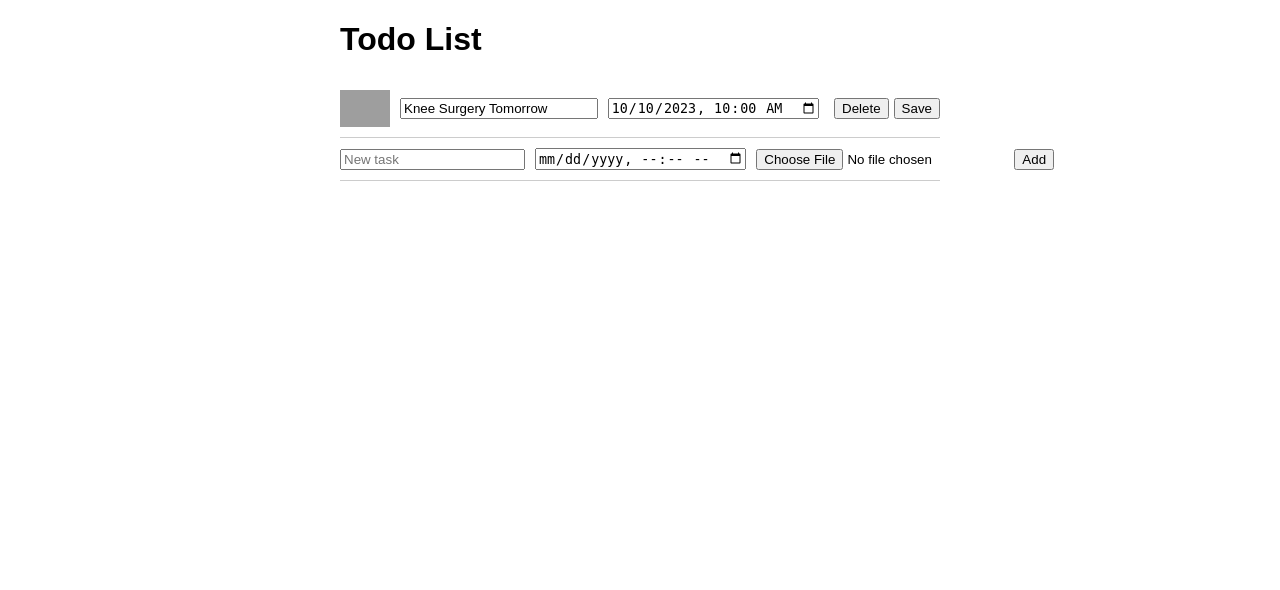
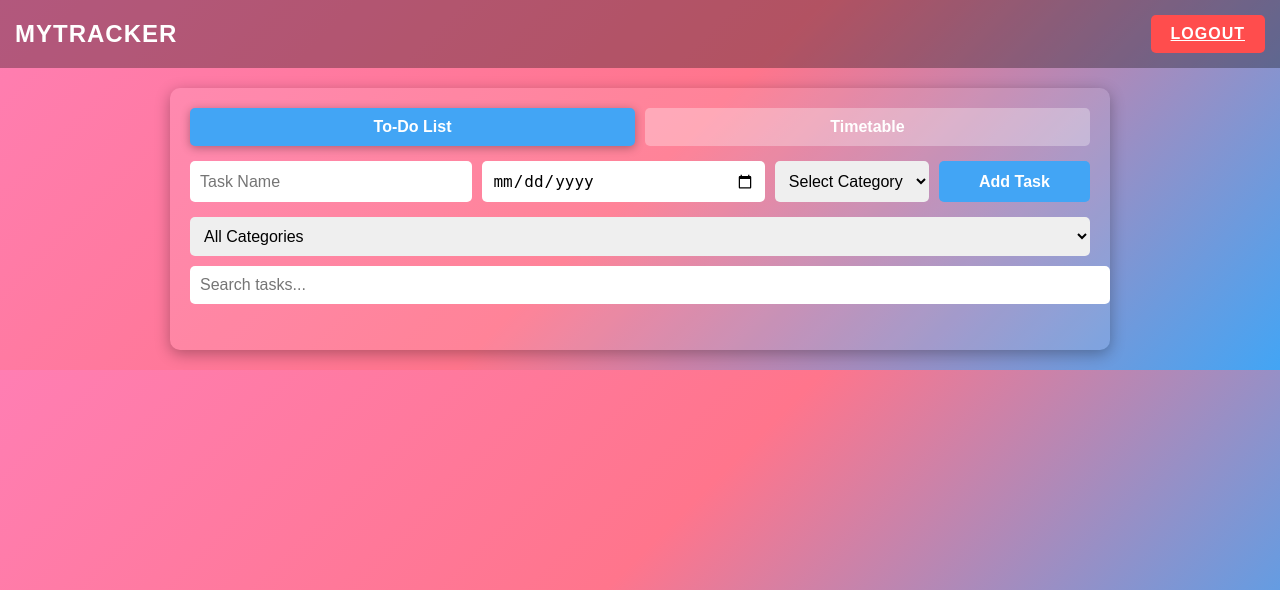
Before and after one commit to narruzza/Python-Code, a Flask app: template MyTracker/templates/todo_list.html in a window 1280 px wide. Shown: the top 590 px of the page. Run offline with Flask 3, Linux system fonts and the light colour scheme; the template is opened without the code that fills it, so the values that code supplies are empty; grey boxes are pictures that could not be loaded.

Commit message:
Update login form and enhance user experience with flash messages; adjust image path in index

```diff
--- a/MyTracker/app.py
+++ b/MyTracker/app.py
@@ -21,8 +21,6 @@ db_session = Session()
 def index():
     return render_template('index.html')
 
-
-
 # Route for login page
 @app.route('/login', methods=["GET", "POST"])
 def login():
@@ -40,44 +38,26 @@ def login():
             flash("Invalid username or password", "danger")
     return render_template('login.html')
 
-
 # Route for signup page
 @app.route('/signup', methods=["GET", "POST"])
 def signup():
     return render_template('signup.html')
 
-# @app.route('/todo_list')
-# def todo_list():
-#     if "user_id" not in session:
-#         flash("Please login to view that page", "warning")
-#         return redirect(url_for("login"))
-#     return render_template("todo_list.html", user_id=session["user_id"], username=session["username"])
+@app.route('/todo_list')
+def todo_list():
+    if "user_id" not in session:
+        flash("Please login to view that page", "warning")
+        return redirect(url_for("login"))
+    # Retrieve the user's tasks from the database
+    user_id = session["user_id"]
+    user = db_session.query(User).get(user_id)
+    return render_template("todo_list.html", user_id=session["user_id"], username=session["username"])
 
-
-# # Google OAuth login route
-# @app.route("/google_login")
-# def google_login():
-#     if not google.authorized:
-#         return redirect(url_for("google.login"))
-
-#     resp = google.get("/plus/v1/people/me")
-#     assert resp.ok, resp.text
-#     email = resp.json()["emails"][0]["value"]
-
-#     # Check if user already exists
-#     user = db_session.query(User).filter_by(username=email).first()
-#     if not user:
-#         # Create a new user if it doesn't exist
-#         new_user = User(username=email, password=generate_password_hash("default_password"))
-#         db_session.add(new_user)
-#         db_session.commit()
-
-#     # Log in the user
-#     session["user_id"] = user.id if user else new_user.id
-#     session["username"] = email
-#     flash("Google login successful!", "info")
-#     return redirect(url_for("todo_list"))
-
+@app.route('/logout')
+def logout():
+    session.pop("user_id", None)
+    flash("You have been logged out.", "info")
+    return redirect(url_for('login'))
 
 # Run the app
 if __name__ == '__main__':
--- a/MyTracker/templates/index.html
+++ b/MyTracker/templates/index.html
@@ -42,7 +42,7 @@ s"
 </head>
 <body>
     <div class="container">
-        <img src="logo.png" alt="MyTracker Logo" class="logo" />
+        <img src="static/logo.jpeg" alt="MyTracker Logo" class="logo" />
         <h1>MyTracker</h1>
         <div class="buttons">
             <a href="{{ url_for('login') }}"> <button class="btn btn-primary">Login</button> </a>
--- a/MyTracker/templates/todo_list.html
+++ b/MyTracker/templates/todo_list.html
@@ -3,95 +3,261 @@
 <head>
     <meta charset="UTF-8">
     <meta name="viewport" content="width=device-width, initial-scale=1.0">
-    <title>Todo List</title>
+    <title>Dynamic To-Do List</title>
     <style>
         body {
-            font-family: Arial, sans-serif;
+            font-family: 'Poppins', sans-serif;
+            margin: 0;
+            padding: 0;
+            background: linear-gradient(135deg, #ff7eb3, #ff758c, #42a5f5);
+            color: #fff;
+        }
+        header {
+            display: flex;
+            justify-content: space-between;
+            align-items: center;
+            padding: 15px;
+            background: rgba(0, 0, 0, 0.3);
+            font-size: 1.5rem;
+            font-weight: bold;
+            text-transform: uppercase;
+            letter-spacing: 1px;
+            margin-bottom: 20px;
+        }
+        #container {
+            max-width: 900px;
+            margin: 20px auto;
+            padding: 20px;
+            background: rgba(255, 255, 255, 0.1);
+            box-shadow: 0px 4px 15px rgba(0, 0, 0, 0.3);
+            border-radius: 10px;
+        }
+        .tabs {
+            display: flex;
+            justify-content: space-between;
+            gap: 10px;
+            margin-bottom: 15px;
+        }
+        .tab {
+            flex: 1;
+            padding: 10px 0;
+            text-align: center;
+            cursor: pointer;
+            background: rgba(255, 255, 255, 0.3);
+            border-radius: 5px;
+            font-weight: bold;
+            transition: 0.3s;
+        }
+        .tab:hover, .tab.active {
+            background: #42a5f5;
+            color: #fff;
+            box-shadow: 0px 2px 10px rgba(0, 0, 0, 0.3);
+        }
+        .tab-content {
+            display: none;
+        }
+        .tab-content.active {
+            display: block;
+        }
+        .todo-form {
+            display: flex;
+            flex-wrap: wrap;
+            gap: 10px;
+            margin-bottom: 15px;
+        }
+        .todo-form input, .todo-form select, .todo-form button {
+            flex: 1;
+            padding: 10px;
+            border: none;
+            border-radius: 5px;
+            font-size: 1rem;
+        }
+        .todo-form input[type="text"], .todo-form input[type="date"] {
+            flex: 2;
+        }
+        .todo-form button {
+            background: #42a5f5;
+            color: #fff;
+            font-weight: bold;
+            transition: 0.3s;
+        }
+        .todo-form button:hover {
+            background: #0073e6;
+            box-shadow: 0px 2px 8px rgba(0, 0, 0, 0.2);
         }
         .todo-list {
-            max-width: 600px;
-            margin: 0 auto;
+            list-style: none;
+            padding: 0;
         }
-        .todo-item {
+        .todo-list li {
             display: flex;
+            justify-content: space-between;
             align-items: center;
-            justify-content: space-between;
-            border-bottom: 1px solid #ccc;
-            padding: 10px 0;
+            background: rgba(255, 255, 255, 0.2);
+            margin-bottom: 10px;
+            padding: 10px;
+            border-radius: 5px;
+            gap: 10px;
+            animation: fadeIn 0.4s ease-in-out;
         }
-        .todo-item img {
-            max-width: 50px;
-            max-height: 50px;
-            margin-right: 10px;
+        @keyframes fadeIn {
+            from {
+                opacity: 0;
+                transform: translateY(10px);
+            }
+            to {
+                opacity: 1;
+                transform: translateY(0);
+            }
         }
-        .todo-item input[type="text"] {
-            flex: 1;
-            margin-right: 10px;
+        .todo-list li img {
+            max-height: 40px;
+            border-radius: 5px;
         }
-        .todo-item input[type="datetime-local"] {
-            margin-right: 10px;
+        .delete {
+            background: #ff4d4d;
+            color: white;
+            border: none;
+            padding: 5px 10px;
+            border-radius: 5px;
+            cursor: pointer;
+            transition: 0.3s;
         }
-        .todo-item button {
-            margin-left: 5px;
+        .delete:hover {
+            background: #ff0000;
+        }
+        .filter-search {
+            margin: 15px 0;
+        }
+        .filter-search input, .filter-search select {
+            width: 100%;
+            padding: 10px;
+            border: none;
+            border-radius: 5px;
+            font-size: 1rem;
+            margin-bottom: 10px;
+        }
+        .logout-button {
+            background: #ff4d4d;
+            color: white;
+            border: none;
+            padding: 10px 20px;
+            border-radius: 5px;
+            cursor: pointer;
+            font-size: 1rem;
+            transition: 0.3s;
+        }
+        .logout-button:hover {
+            background: #ff0000;
         }
     </style>
 </head>
 <body>
-    <div class="todo-list">
-        <h1>Todo List</h1>
-        <div class="todo-item" id="tutorial-item">
-            <img src="knee_surgery.png" alt="Knee Surgery">
-            <input type="text" value="Knee Surgery Tomorrow">
-            <input type="datetime-local" value="2023-10-10T10:00">
-            <button onclick="deleteItem('tutorial-item')">Delete</button>
-            <button onclick="saveItem(this)">Save</button>
+    <header>
+        <div>MyTracker</div>
+        <a href="{{ url_for('logout') }}" class="logout-button">Logout</a>
+    </header>
+    <div id="container">
+        <div class="tabs">
+            <div class="tab active" onclick="switchTab('todo')">To-Do List</div>
+            <div class="tab" onclick="switchTab('timetable')">Timetable</div>
         </div>
-        <div id="todo-items"></div>
-        <div class="todo-item">
-            <input type="text" id="new-task" placeholder="New task">
-            <input type="datetime-local" id="new-date-time">
-            <input type="file" id="new-image">
-            <button onclick="addItem()">Add</button>
+        <div id="todo" class="tab-content active">
+            <form class="todo-form" onsubmit="addTask(event)">
+                <input id="task-name" type="text" placeholder="Task Name" required />
+                <input id="task-date" type="date" required />
+                <select id="task-category" required>
+                    <option value="">Select Category</option>
+                    <option value="Work">Work</option>
+                    <option value="Personal">Personal</option>
+                    <option value="School">School</option>
+                </select>
+                <button type="submit">Add Task</button>
+            </form>
+            <div class="filter-search">
+                <select id="filter-category" onchange="filterByCategory()">
+                    <option value="">All Categories</option>
+                    <option value="Work">Work</option>
+                    <option value="Personal">Personal</option>
+                    <option value="School">School</option>
+                </select>
+                <input id="search-bar" type="text" placeholder="Search tasks..." oninput="filterTasks()" />
+            </div>
+            <ul id="task-list" class="todo-list"></ul>
+        </div>
+        <div id="timetable" class="tab-content">
+            <h3>Upcoming To-Do Items</h3>
+            <ul id="upcoming-list" class="todo-list"></ul>
         </div>
     </div>
+    <script>
+        const taskList = document.getElementById('task-list');
+        const upcomingList = document.getElementById('upcoming-list');
+        const tasks = JSON.parse(localStorage.getItem('tasks')) || [];
 
-    <script>
-        function addItem() {
-            const task = document.getElementById('new-task').value;
-            const dateTime = document.getElementById('new-date-time').value;
-            const image = document.getElementById('new-image').files[0];
-
-            if (task && dateTime && image) {
-                const reader = new FileReader();
-                reader.onload = function(e) {
-                    const todoItems = document.getElementById('todo-items');
-                    const newItem = document.createElement('div');
-                    newItem.className = 'todo-item';
-                    newItem.innerHTML = `
-                        <img src="${e.target.result}" alt="Task Image">
-                        <input type="text" value="${task}">
-                        <input type="datetime-local" value="${dateTime}">
-                        <button onclick="deleteItem(this)">Delete</button>
-                        <button onclick="saveItem(this)">Save</button>
-                    `;
-                    todoItems.appendChild(newItem);
-                };
-                reader.readAsDataURL(image);
-            }
+        function addTask(event) {
+            event.preventDefault();
+            const name = document.getElementById('task-name').value;
+            const date = document.getElementById('task-date').value;
+            const category = document.getElementById('task-category').value;
+            const task = { name, date, category };
+            tasks.push(task);
+            saveTasks();
+            renderTasks();
+            document.querySelector('.todo-form').reset();
         }
 
-        function deleteItem(element) {
-            element.parentElement.remove();
+        function deleteTask(index) {
+            tasks.splice(index, 1);
+            saveTasks();
+            renderTasks();
         }
 
-        function saveItem(element) {
-            const todoItem = element.parentElement;
-            const taskInput = todoItem.querySelector('input[type="text"]');
-            const dateTimeInput = todoItem.querySelector('input[type="datetime-local"]');
-            // Save the updated values (e.g., send to server or update local storage)
-            console.log('Task:', taskInput.value);
-            console.log('Date and Time:', dateTimeInput.value);
+        function saveTasks() {
+            localStorage.setItem('tasks', JSON.stringify(tasks));
         }
+
+        function renderTasks() {
+            taskList.innerHTML = '';
+            upcomingList.innerHTML = '';
+            const today = new Date().toISOString().split('T')[0];
+            tasks.forEach((task, index) => {
+                const li = document.createElement('li');
+                li.innerHTML = `
+                    <div>
+                        <strong>${task.name}</strong> - ${task.category} - ${task.date}
+                    </div>
+                    <button class="delete" onclick="deleteTask(${index})">Delete</button>
+                `;
+                taskList.appendChild(li);
+                if (task.date >= today) upcomingList.appendChild(li.cloneNode(true));
+            });
+        }
+
+        function filterTasks() {
+            const query = document.getElementById('search-bar').value.toLowerCase();
+            Array.from(taskList.children).forEach(li => {
+                const text = li.textContent.toLowerCase();
+                li.style.display = text.includes(query) ? '' : 'none';
+            });
+        }
+
+        function filterByCategory() {
+            const category = document.getElementById('filter-category').value;
+            Array.from(taskList.children).forEach(li => {
+                const taskCategory = li.textContent.includes(category) || category === '';
+                li.style.display = taskCategory ? '' : 'none';
+            });
+        }
+
+        function switchTab(tabId) {
+            document.querySelectorAll('.tab').forEach(tab => tab.classList.remove('active'));
+            document.querySelectorAll('.tab-content').forEach(content => content.classList.remove('active'));
+            document.querySelector(`.tab[onclick="switchTab('${tabId}')"]`).classList.add('active');
+            document.getElementById(tabId).classList.add('active');
+        }
+
+        renderTasks();
     </script>
 </body>
 </html>
```
Also changed, not shown: MyTracker/templates/login.html (+15 -4 lines).
